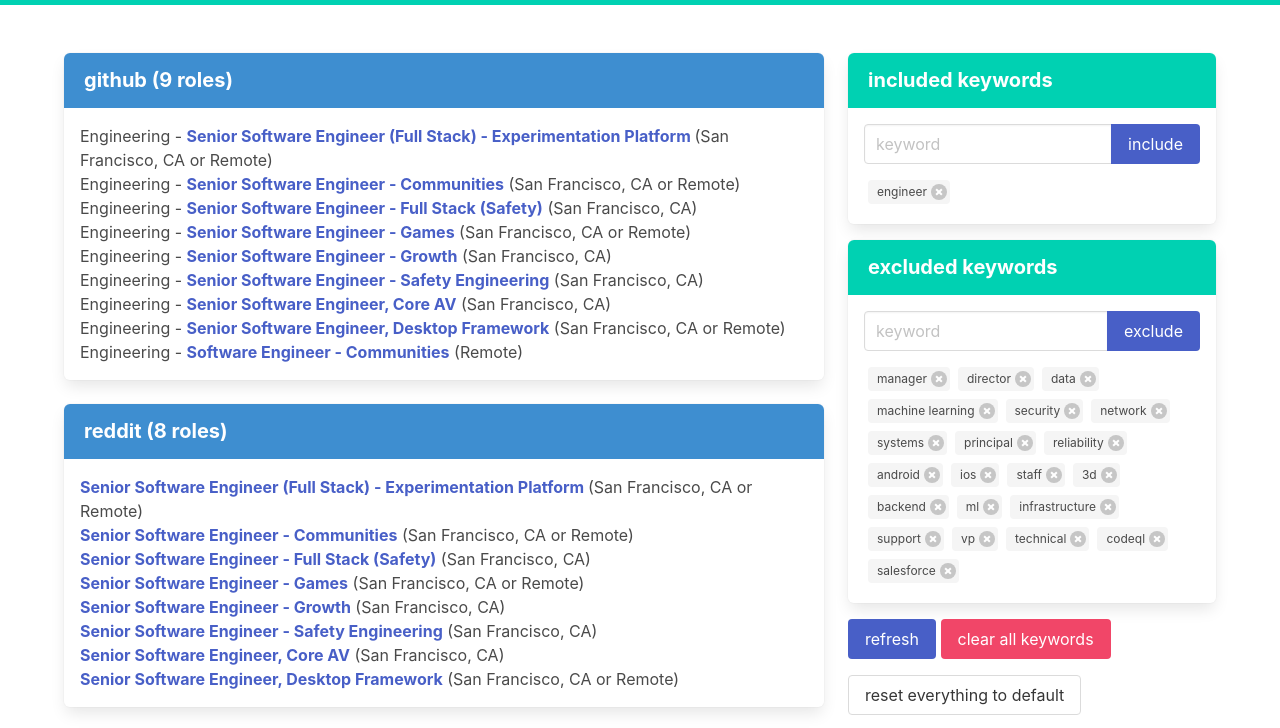
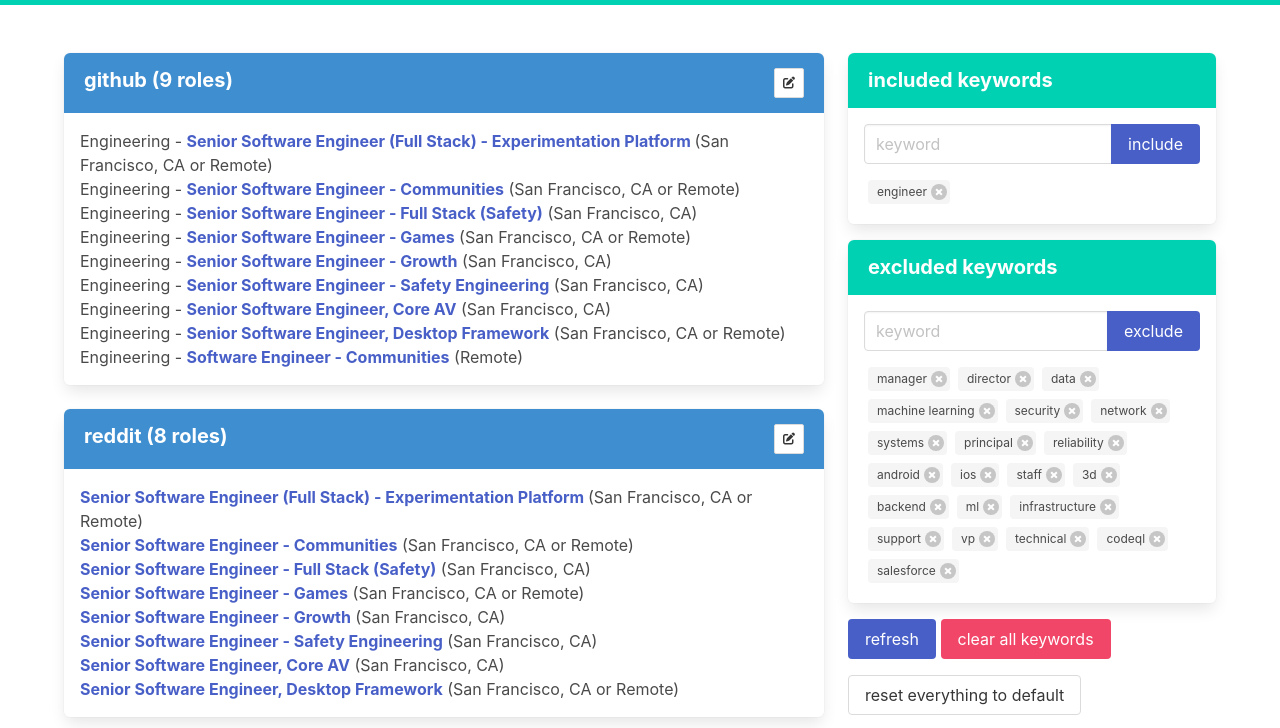
Before and after one commit to doobix/see-greenhouse, a website: page index.html in a window 1280 px wide. Shown: the part 47-775 px from the top of the page. Drawn offline with nearby package versions, Linux system fonts and the light colour scheme.

Commit message:
add fontawesome and edit button

```diff
--- a/index.html
+++ b/index.html
@@ -84,5 +84,6 @@
     </footer>
     <script src="script.js"></script>
     <script>go();</script>
+    <script src="https://kit.fontawesome.com/f54c2d2a5a.js" crossorigin="anonymous"></script>
   </body>
 </html>
--- a/script.js
+++ b/script.js
@@ -233,7 +233,18 @@
 
     document.getElementById("results").innerHTML += `
       <article class="panel is-info">
-        <p class="panel-heading">${company.name} (${count} roles)</p>
+        <div class="panel-heading">
+          <div class="columns">
+            <div class="column is-11">${company.name} (${count} roles)</div>
+            <div class="column is-1 has-text-right">
+              <button class="button is-small">
+                <span class="icon is-small">
+                  <i class="fas fa-edit"></i>
+                </span>
+              </button>
+            </div>
+          </div>
+        </div>
         <div class="p-4">
           ${jobs}
         </div>
```
